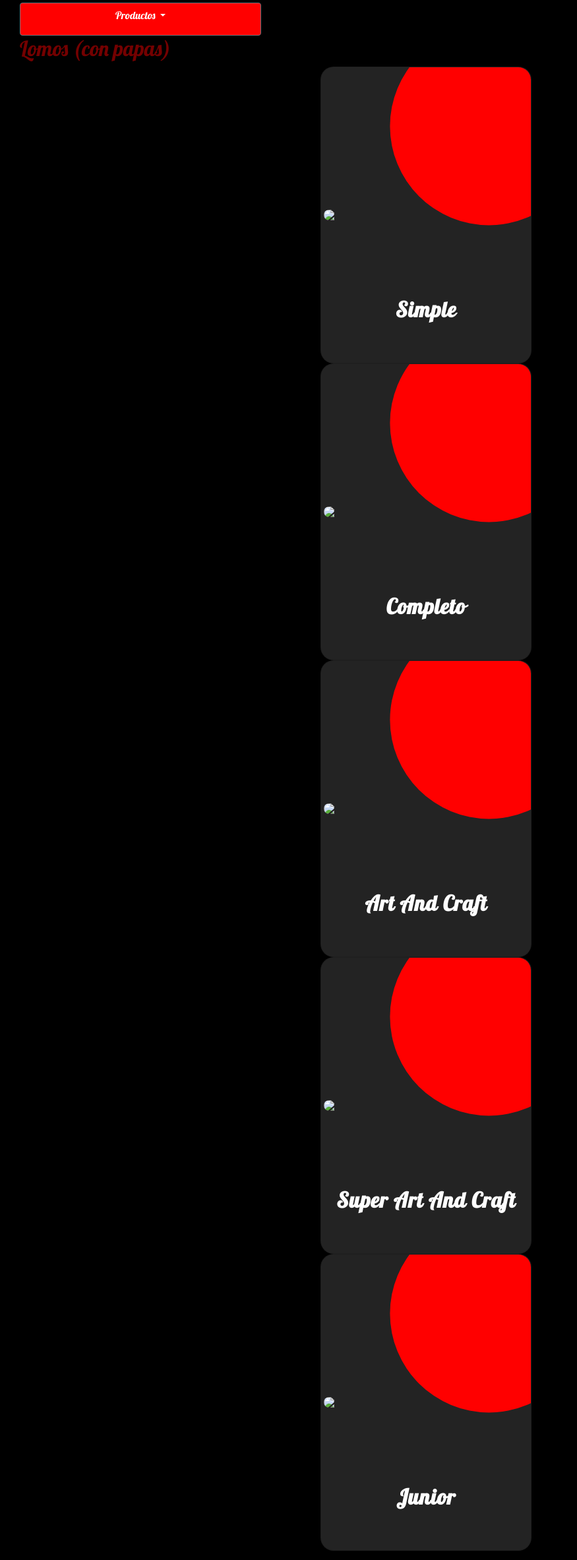
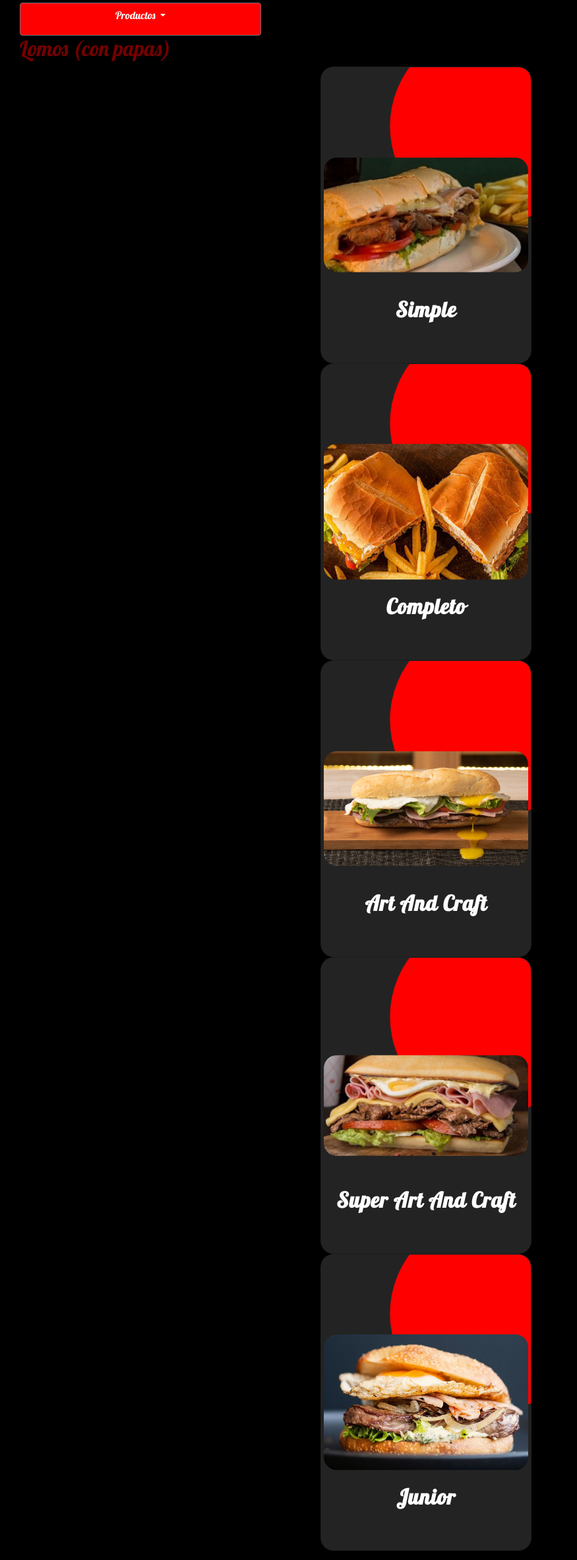
Before and after one commit to renzocba/Proyecto-final-renzomedina, a plain HTML site: page src/pages/lomos.html in a window 1280 px wide. Shown: the part 195-2560 px from the top of the page at 66% size, without its empty margins (0-875 px from the left). Drawn offline with nearby package versions, Linux system fonts and the light colour scheme; the site is published under a folder, as on GitHub Pages, so addresses that start at the root find nothing.

Commit message:
arreglo fotos

```diff
--- a/src/pages/lomos.html
+++ b/src/pages/lomos.html
@@ -48,7 +48,7 @@
     <div class="container">
       <div class="card">
         <div class="imgBx">
-          <img src="/src/multimedia/lomo-simple.jpg">
+          <img src="../multimedia/lomo-simple.jpg">
         </div>
         <div class="contentBx">
           <h2>Simple</h2>
@@ -66,7 +66,7 @@
     <div class="container">
       <div class="card">
         <div class="imgBx">
-          <img src="/src/multimedia/lomito-completoo.jpg">
+          <img src="../multimedia/lomito-completoo.jpg">
         </div>
         <div class="contentBx">
           <h2>Completo</h2>
@@ -84,7 +84,7 @@
     <div class="container">
       <div class="card">
         <div class="imgBx">
-          <img src="/src/multimedia/lomito-artandcraft.jpg">
+          <img src="../multimedia/lomito-artandcraft.jpg">
         </div>
         <div class="contentBx">
           <h2>Art And Craft</h2>
@@ -102,7 +102,7 @@
     <div class="container">
       <div class="card">
         <div class="imgBx">
-          <img src="/src/multimedia/lomo-superartandcraft.jpg">
+          <img src="../multimedia/lomo-superartandcraft.jpg">
         </div>
         <div class="contentBx">
           <h2>Super Art And Craft</h2>
@@ -121,7 +121,7 @@
     <div class="container">
       <div class="card">
         <div class="imgBx">
-          <img src="/src/multimedia/lomo-junior.jpg">
+          <img src="../multimedia/lomo-junior.jpg">
         </div>
         <div class="contentBx">
           <h2>Junior</h2>
```
Also changed, not shown: src/pages/empanadas.html (+4 -4 lines), src/pages/hamburguesas.html (+6 -6 lines).
